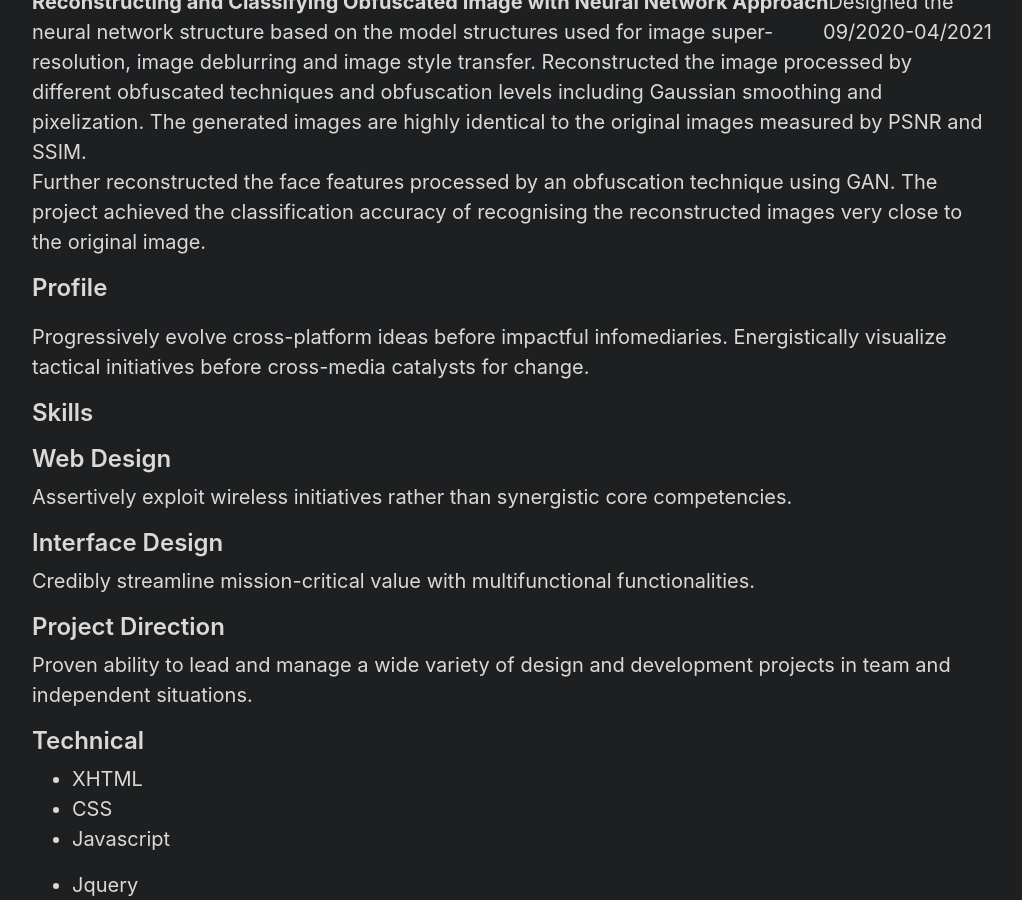
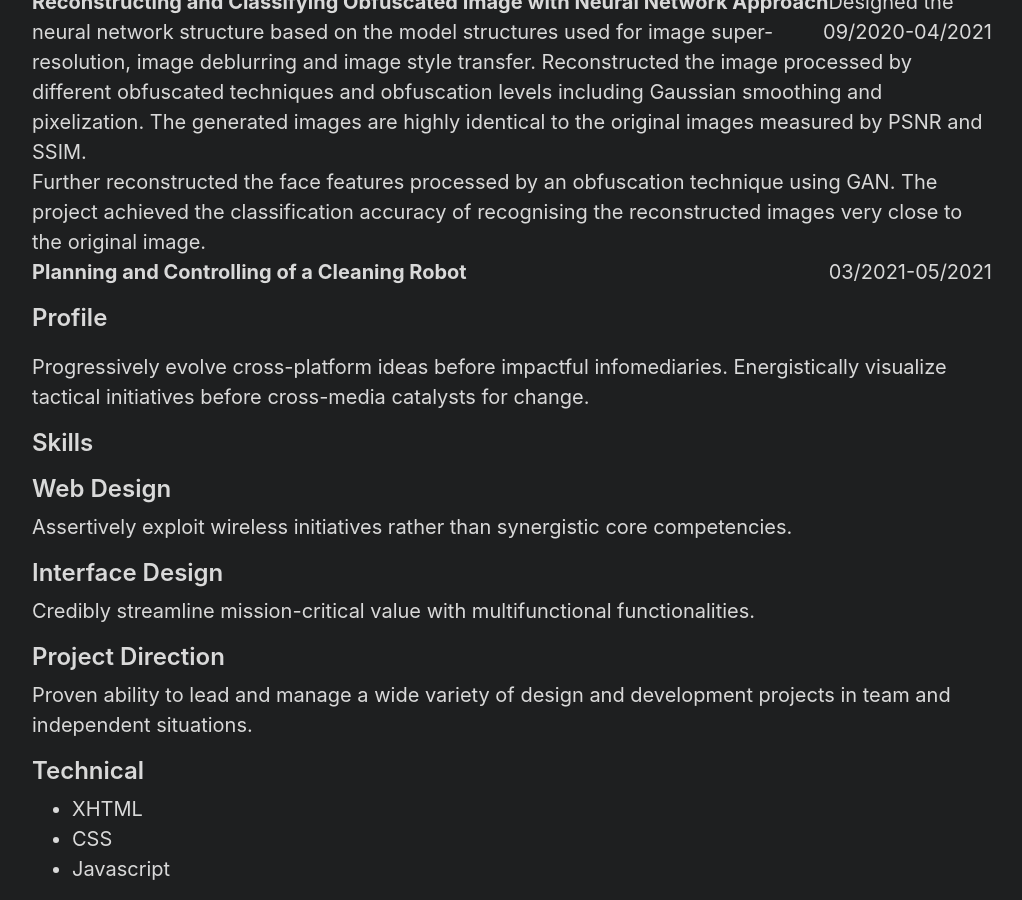
Before and after one commit to Zhao-Mingyang/zhao-mingyang.github.io, a Jekyll site: the page built from about.md, in a window 1280 px wide and 900 px high, scrolled down 876 px. Shown: the whole window, without its empty margins (128-1150 px from the left). Built offline with Jekyll 4.4.1, drawn with Linux system fonts in a browser that asks for light colours.

Commit message:
Update default.html

```diff
--- a/_layouts/default.html
+++ b/_layouts/default.html
@@ -43,7 +43,9 @@
 	style transfer. Reconstructed the image processed by different obfuscated techniques and obfuscation levels including Gaussian
 	smoothing and pixelization. The generated images are highly identical to the original images measured by PSNR and SSIM. <br>
 	Further reconstructed the face features processed by an obfuscation technique using GAN. The project achieved the classification
-	accuracy of recognising the reconstructed images very close to the original image.
+	accuracy of recognising the reconstructed images very close to the original image. <br>
+	<div style="float:left; text-align:left"> <b> Planning and Controlling of a Cleaning Robot  </b> </div>
+		     <div style="float:right; text-align:right"> 03/2021-05/2021</div> <br>
 
 
       </main>
```
